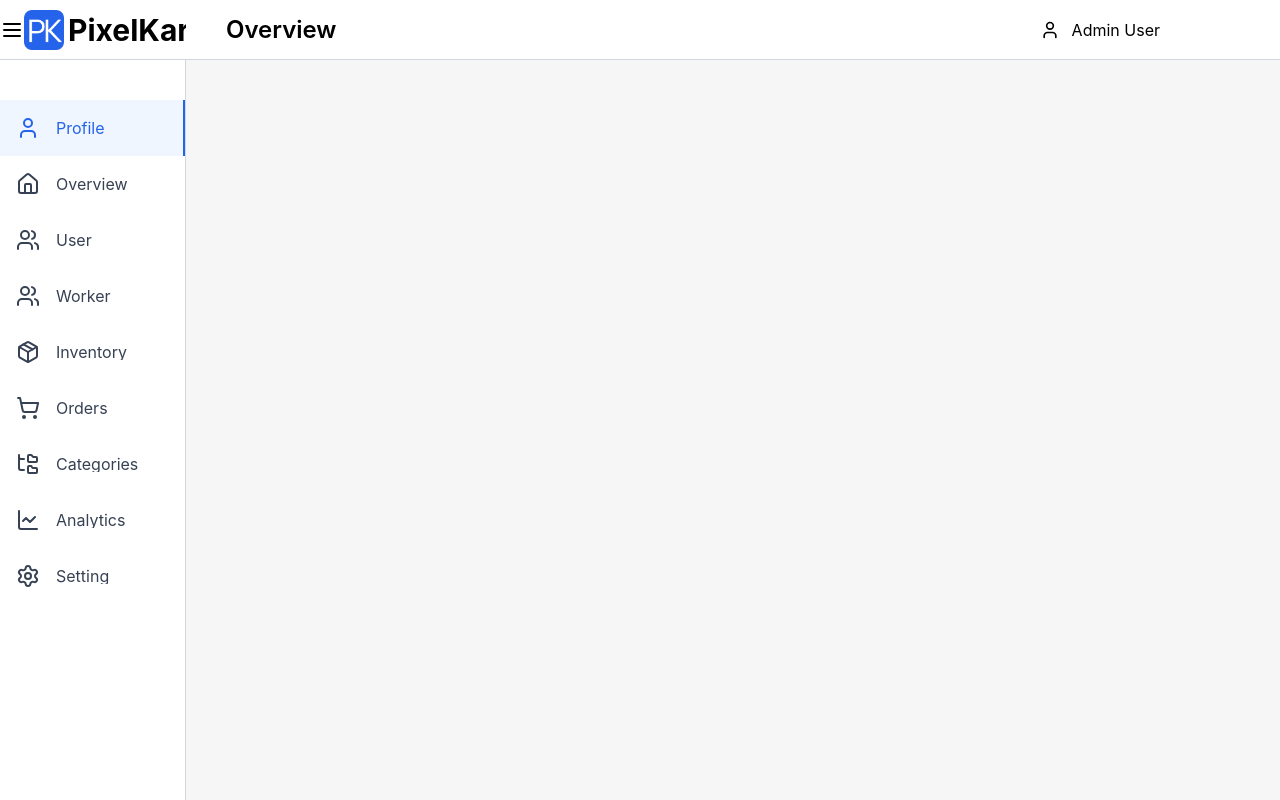
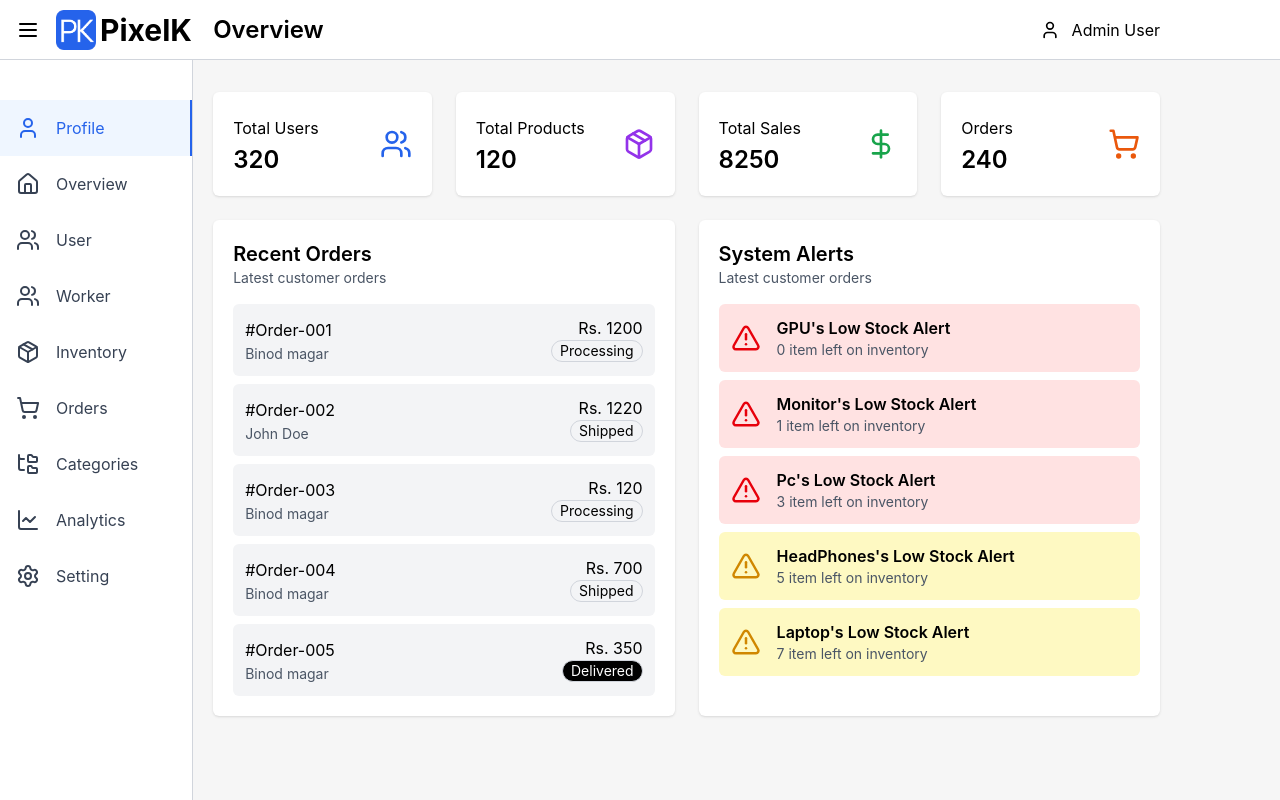
Before and after one commit to BinodMagar60/PixelKart, a React (Vite) app in the folder client/: page / in a window 1280 px wide. Built offline with nearby package versions, Linux system fonts and the light colour scheme.

Commit message:
overview admin

```diff
--- a/client/src/components/DashbaordNavbar.tsx
+++ b/client/src/components/DashbaordNavbar.tsx
@@ -1,9 +1,14 @@
 import { User } from "lucide-react"
 
-const DashbaordNavbar = () => {
+interface SidebarProps {
+    menuButton: boolean;
+
+}
+
+const DashbaordNavbar = ({ menuButton}: SidebarProps) => {
     return (
-        <div className="w-full h-15 sticky top-0 pl-10 pr-30 bg-white flex items-center justify-between z-50 border-b border-gray-300">
-            <div className="font-semibold text-2xl">Overview</div>
+        <div className="w-full h-15 sticky top-0 pr-30 bg-white flex items-center justify-between z-50 border-b border-gray-300">
+            <div className={`font-semibold text-2xl transition-all ease-in-out duration-500 ${menuButton? "pl-5":"pl-15"}`}>Overview</div>
             <div className="flex items-center gap-3"><User size={20}/> Admin User</div>
         </div>
     )
--- a/client/src/components/Sidebar.tsx
+++ b/client/src/components/Sidebar.tsx
@@ -136,10 +136,10 @@ const Sidebar = ({ menuButton, setMenuButton }: SidebarProps) => {
 
     return (
         <div className="bg-white w-full min-h-screen flex flex-col">
-            <div className="flex items-center h-15 border-b border-gray-300 justify-evenly ">
+            <div className={`flex items-center h-15 border-b border-gray-300 pl-4 gap-4`}>
                 <button className="cursor-pointer" onClick={() => setMenuButton(!menuButton)}><Menu /></button>
-                <button className={`transition-all duration-500 overflow-hidden ${
-    menuButton ? "opacity-100 max-w-full ease-in" : "opacity-0 max-w-0 h-0 ease-out scale-0"
+                <button className={`transition-all ease-in-out duration-500 overflow-hidden ${
+    menuButton ? "opacity-100 max-w-full" : "opacity-0 max-w-0 h-0 scale-0"
   }`}>
                     <div className="flex h-full items-center gap-1"><img src="/logo.png" alt="PixelKart" className="h-10" /><span className="text-3xl font-bold">PixelKart</span></div>
                 </button>
@@ -150,8 +150,8 @@ const Sidebar = ({ menuButton, setMenuButton }: SidebarProps) => {
                         <div key={index} className={`flex gap-4 p-4 hover:bg-gray-100 ${ActiveSidebar === item.name ? "text-[#2563EB] border-r-2 border-[#2563EB] bg-[#EFF6FF]" : ""} ${menuButton ? " pr-0" : ""}`}
                             onClick={() => setActiveSidebar(item.name)}>
                             <div>{item.icon}</div>
-                            <div className={`transition-all duration-500 overflow-hidden ${
-    menuButton ? "opacity-100 max-w-full ease-in h-5" : "opacity-0 max-w-0 h-0 ease-out scale-0"
+                            <div className={`transition-all ease-in-out duration-500 overflow-hidden ${
+    menuButton ? "opacity-100 max-w-full h-6" : "opacity-0 max-w-0 h-0 scale-0"
   }`}>{item.name}</div>
                         </div>
                     ))
--- a/client/src/pages/admin/Main.tsx
+++ b/client/src/pages/admin/Main.tsx
@@ -2,6 +2,7 @@
 import { useState } from "react"
 import DashbaordNavbar from "../../components/DashbaordNavbar"
 import Sidebar from "../../components/Sidebar"
+import Overview from "./adminComponents/Overview"
 
 
 const Main = () => {
@@ -10,7 +11,10 @@ const Main = () => {
     <div className="w-full flex min-h-screen">
         <div className={`transition-all duration-300 ease-in-out ${menuButton? "w-17/100" : "min-w-fit"}`}><Sidebar menuButton={menuButton} setMenuButton={setMenuButton}/></div>
         <div className="w-full">
-            <DashbaordNavbar/>
+            <DashbaordNavbar menuButton={menuButton} />
+            <div className={`pr-30 pt-8 transition-all ease-in-out duration-500 ${menuButton? "pl-5":"pl-15"}`}>
+            <Overview/>
+            </div>
         </div>
     </div>
   )
--- /dev/null
+++ b/client/src/pages/admin/adminComponents/Overview.tsx
@@ -0,0 +1,261 @@
+import { AlertTriangle, DollarSign, Package, ShoppingCart, Users } from "lucide-react";
+import { useEffect, useRef, useState } from "react";
+
+
+
+interface OrdersTypes {
+    id: number,
+    order: string,
+    name: string,
+    price: number,
+    status: string,
+}
+
+interface AlertsTypes {
+            id: number,
+            name: string,
+            number: number,
+        }
+
+const Overview = () => {
+    const [totalUsers, setTotalUsers] = useState(320);
+    const [totalProducts, setTotalProducts] = useState(120);
+    const [totalSales, setTotalSales] = useState(8250);
+    const [totalOrders, setTotalOrders] = useState(240);
+
+    const [animatedValues, setAnimatedValues] = useState({
+        users: 0,
+        products: 0,
+        sales: 0,
+        orders: 0,
+    });
+
+
+    const animationRefs = useRef({
+        users: 0,
+        products: 0,
+        sales: 0,
+        orders: 0,
+    });
+
+    const animateValue = (key: keyof typeof animatedValues, target: number, duration = 1000) => {
+        const start = performance.now();
+        const step = (timestamp: number) => {
+            const progress = Math.min((timestamp - start) / duration, 1);
+            const value = Math.floor(progress * target);
+            setAnimatedValues((prev) => ({ ...prev, [key]: value }));
+
+            if (progress < 1) {
+                animationRefs.current[key] = requestAnimationFrame(step);
+            }
+        };
+        animationRefs.current[key] = requestAnimationFrame(step);
+    };
+
+    useEffect(() => {
+        animateValue("users", totalUsers);
+        animateValue("products", totalProducts);
+        animateValue("sales", totalSales);
+        animateValue("orders", totalOrders);
+
+        return () => {
+            Object.values(animationRefs.current).forEach(cancelAnimationFrame);
+        };
+    }, [totalUsers, totalProducts, totalSales, totalOrders]);
+
+    const iconSize = 32;
+
+    const topPart = [
+        {
+            id: 1,
+            name: "Total Users",
+            number: animatedValues.users,
+            icon: <Users size={iconSize} />,
+            color: "#2563EB",
+        },
+        {
+            id: 2,
+            name: "Total Products",
+            number: animatedValues.products,
+            icon: <Package size={iconSize} />,
+            color: "#9333EA",
+        },
+        {
+            id: 3,
+            name: "Total Sales",
+            number: animatedValues.sales,
+            icon: <DollarSign size={iconSize} />,
+            color: "#18A44B",
+        },
+        {
+            id: 4,
+            name: "Orders",
+            number: animatedValues.orders,
+            icon: <ShoppingCart size={iconSize} />,
+            color: "#EA580C",
+        },
+    ];
+
+    const RecentOrders: OrdersTypes[] = [
+        {
+            id: 1,
+            order: "#Order-001",
+            name: "Binod magar",
+            price: 1200,
+            status: "Processing",
+        },
+        {
+            id: 2,
+            order: "#Order-002",
+            name: "John Doe",
+            price: 1220,
+            status: "Shipped",
+        },
+        {
+            id: 3,
+            order: "#Order-003",
+            name: "Binod magar",
+            price: 120,
+            status: "Processing",
+        },
+        {
+            id: 4,
+            order: "#Order-004",
+            name: "Binod magar",
+            price: 700,
+            status: "Shipped",
+        }, {
+            id: 5,
+            order: "#Order-005",
+            name: "Binod magar",
+            price: 350,
+            status: "Delivered",
+        },
+    ]
+
+    const stockAlerts: AlertsTypes[] = [
+        {
+            id: 1,
+            name: "HeadPhones",
+            number: 5,
+        },
+        {
+            id: 2,
+            name: "Laptop",
+            number: 7,
+        },
+        {
+            id: 3,
+            name: "Monitor",
+            number: 1,
+        },
+        {
+            id: 4,
+            name: "Pc",
+            number: 3,
+        },
+        {
+            id: 5,
+            name: "Motherboard",
+            number: 11,
+        },
+        {
+            id: 6,
+            name: "GPU",
+            number: 0,
+        },
+    ]
+
+
+
+    const sortedStockAlert = [...(stockAlerts.filter(item => item.number < 11))].sort((a, b) => a.number - b.number)
+
+    return (
+        <div className="w-full">
+            <div className="w-full grid grid-cols-1 sm:grid-cols-2 lg:grid-cols-4 gap-6">
+                {topPart.map((item) => (
+                    <div
+                        key={item.id}
+                        className="bg-white p-5 shadow-sm rounded-md flex justify-between items-center"
+                    >
+                        <div className="leading-8">
+                            <div>{item.name}</div>
+                            <div className="text-2xl font-semibold">{item.number}</div>
+                        </div>
+                        <div style={{ color: item.color }}>{item.icon}</div>
+                    </div>
+                ))}
+            </div>
+            <div className="w-full grid grid-cols-1 lg:grid-cols-2 gap-6 mt-6 pb-2">
+                <div className="bg-white rounded-md p-5 h-full shadow-sm">
+                    <div className="leading-8 mb-4">
+                        <div className="text-xl font-semibold">Recent Orders</div>
+                        <div className="text-gray-600 text-sm">Latest customer orders</div>
+                    </div>
+                    <div className="flex flex-col gap-2 max-h-140 overflow-y-auto overflow-hidden" style={{
+                        scrollbarWidth: "none"
+                    }}>
+                        {
+                            RecentOrders.length === 0 ? (
+                                 <div className="w-full flex flex-col h-full justify-center items-center p-20">
+                                    <div className="text-2xl font-semibold text-gray-500">No Orders</div>
+                                </div>
+                            ) :
+                                (
+                                    RecentOrders.map((item, index) => (
+                                        <div className="flex justify-between p-3 bg-gray-100 rounded-md" key={index}>
+                                            <div className="leading-7">
+                                                <div>{item.order}</div>
+                                                <div className="text-sm text-gray-600">{item.name}</div>
+                                            </div>
+                                            <div className="text-right">
+                                                <div>Rs. {item.price}</div>
+                                                <div className={`border border-gray-300 rounded-full text-sm px-2  ${item.status === "Delivered" ? "text-white bg-black" : ""}`}>{item.status}</div>
+                                            </div>
+                                        </div>
+                                    ))
+                                )
+                        }
+                    </div>
+                </div>
+
+
+                {/* system alerts */}
+                <div className="bg-white rounded-md p-5 h-full shadow-sm">
+                    <div className="leading-8 mb-4">
+                        <div className="text-xl font-semibold">System Alerts</div>
+                        <div className="text-gray-600 text-sm">Latest customer orders</div>
+                    </div>
+                    <div className="flex flex-col gap-2 max-h-140 overflow-y-auto overflow-hidden" style={{
+                        scrollbarWidth: "none"
+                    }}>
+                        {
+                            sortedStockAlert.length === 0 ? (
+                                <div className="w-full flex flex-col h-full justify-center items-center p-20">
+                                    <div className="p-5 text-yellow-400"><AlertTriangle size={52} /></div>
+                                    <div className="text-2xl font-semibold text-gray-500">No alerts at the moment</div>
+                                </div>
+                            ) :
+                                (
+
+                                    sortedStockAlert.map(item => (
+                                        <div className={`flex items-center h-full w-full p-3 rounded-md ${item.number < 4 ? "bg-red-100" : "bg-yellow-100"}`}>
+                                            <div className={`${item.number < 4 ? "text-red-600" : "text-yellow-600"}`}>
+                                                <AlertTriangle size={30} />
+                                            </div>
+                                            <div className="leading-6 ml-4">
+                                                <div className="font-semibold">{item.name}'s Low Stock Alert</div>
+                                                <div className="text-sm text-gray-600">{item.number} item left on inventory</div>
+                                            </div>
+                                        </div>
+                                    ))
+                                )
+                        }
+                    </div>
+                </div>
+            </div>
+        </div>
+    );
+};
+
+export default Overview;
```
